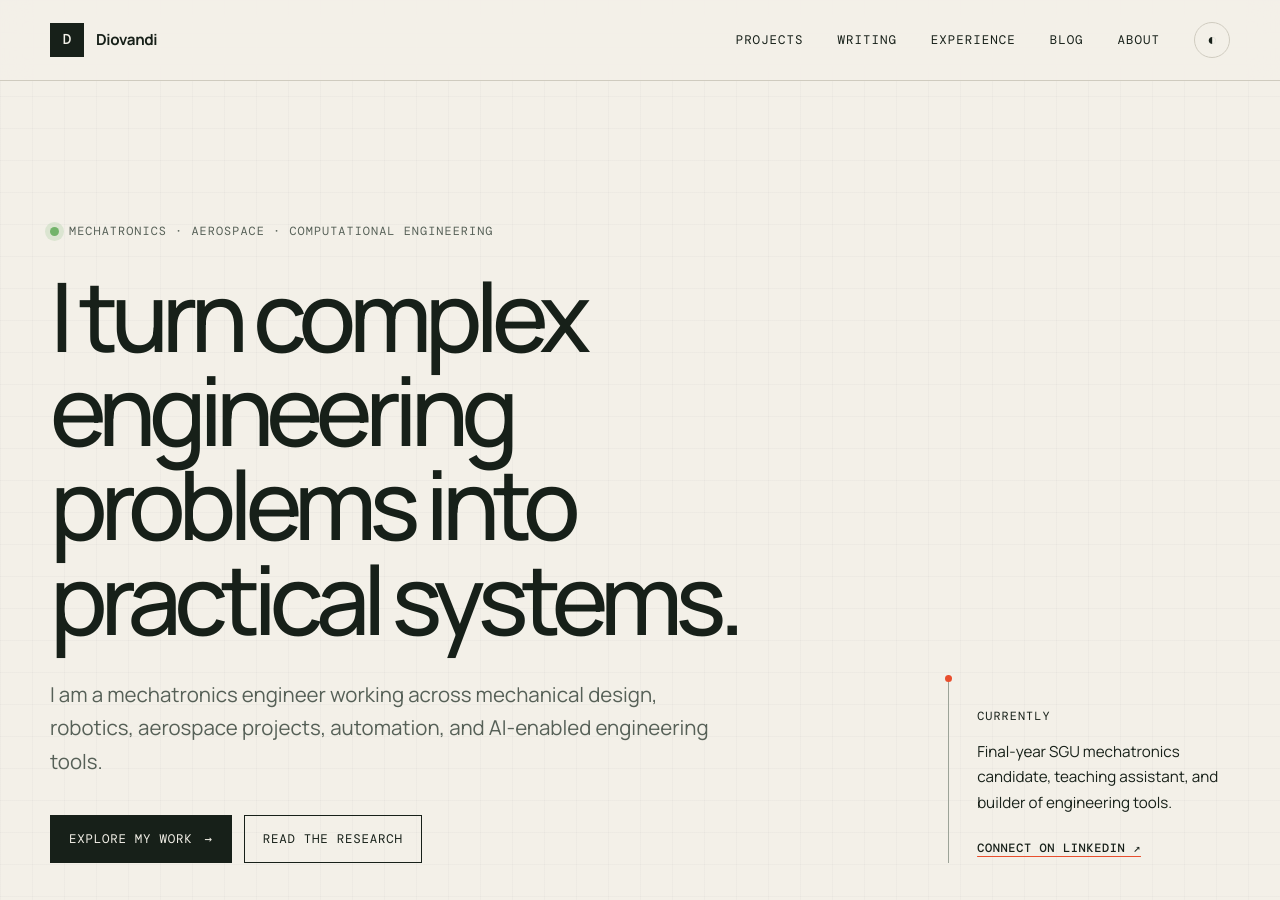
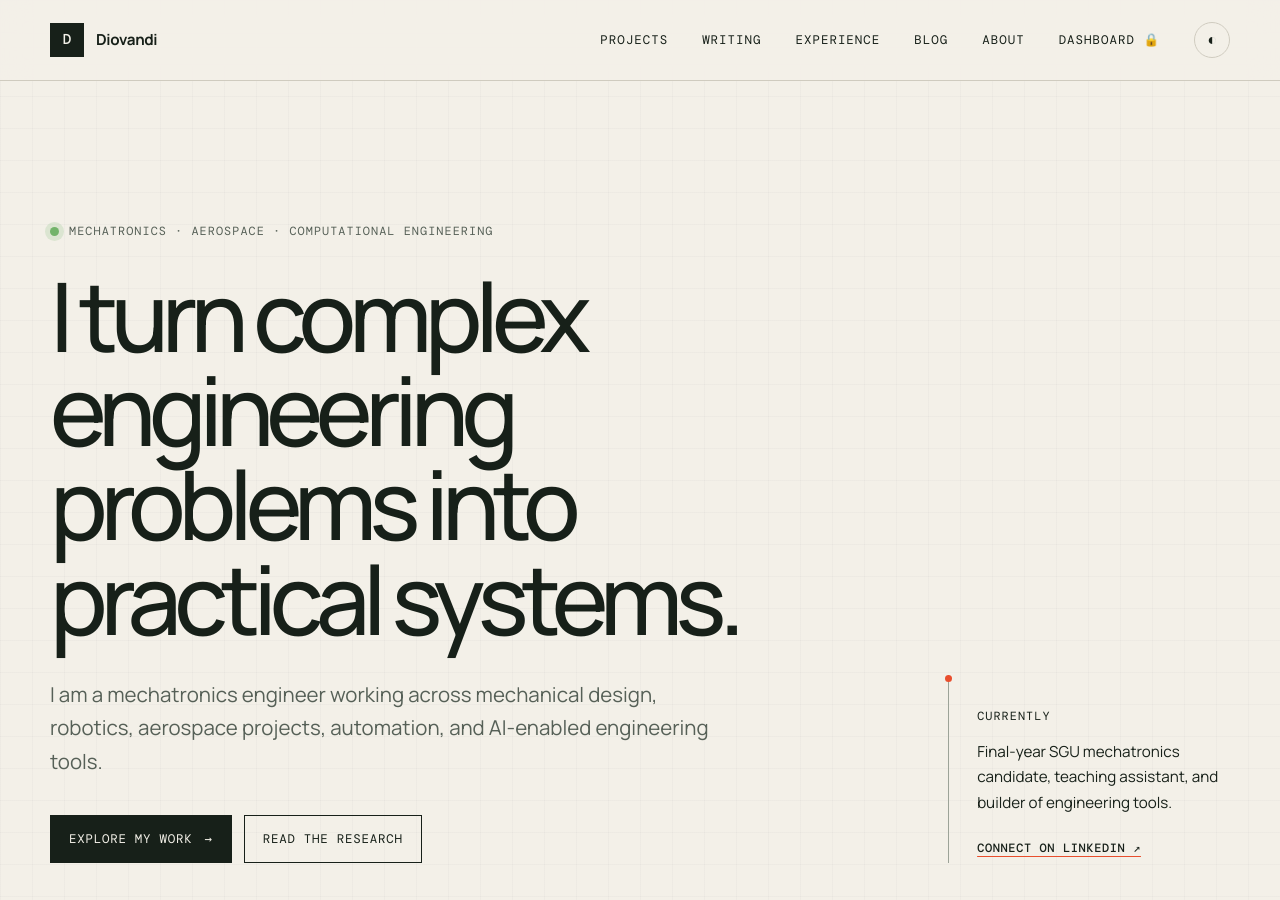
Before and after one commit to diovandi/diovandi.github.io, a Jekyll site: the page built from index.md, in a window 1280 px wide and 900 px high. Built offline with Jekyll 4.4.1, drawn with Linux system fonts in a browser that asks for light colours.

Commit message:
feat: add private dashboard navigation

```diff
--- a/_includes/header.html
+++ b/_includes/header.html
@@ -13,6 +13,7 @@
       <a href="{{ '/experience/' | relative_url }}"{% if page.url == '/experience/' %} aria-current="page"{% endif %}>Experience</a>
       <a href="{{ '/blog/' | relative_url }}"{% if page.url contains '/blog/' %} aria-current="page"{% endif %}>Blog</a>
       <a href="{{ '/about/' | relative_url }}"{% if page.url == '/about/' %} aria-current="page"{% endif %}>About</a>
+      <a href="{{ '/dashboard/' | relative_url }}" title="Private dashboard" aria-label="Open private opportunity dashboard">Dashboard <span aria-hidden="true">🔒</span></a>
       <button class="theme-toggle" type="button" aria-label="Switch color theme" title="Switch color theme">
         <span class="theme-icon" aria-hidden="true">◐</span>
       </button>
```
